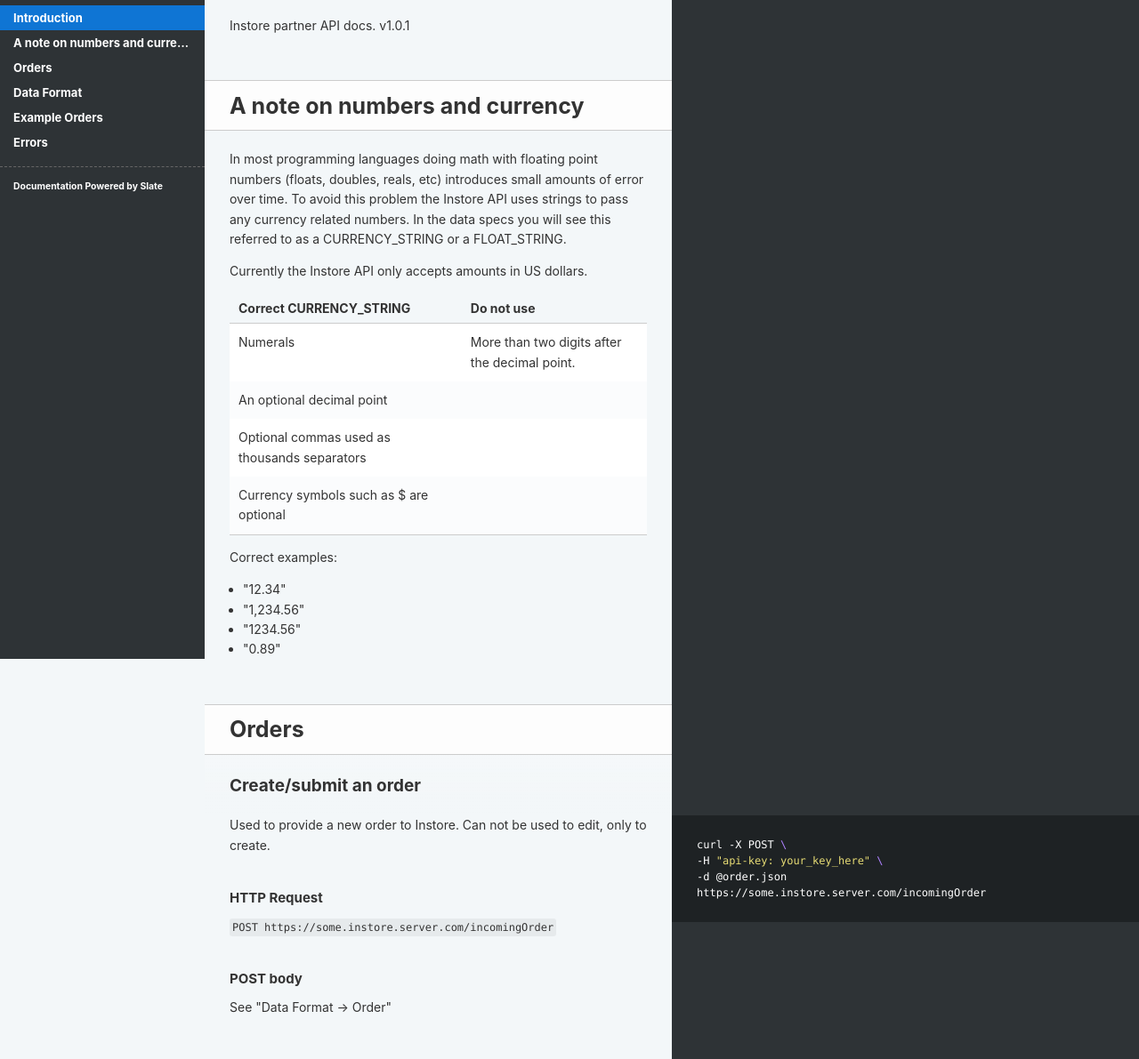
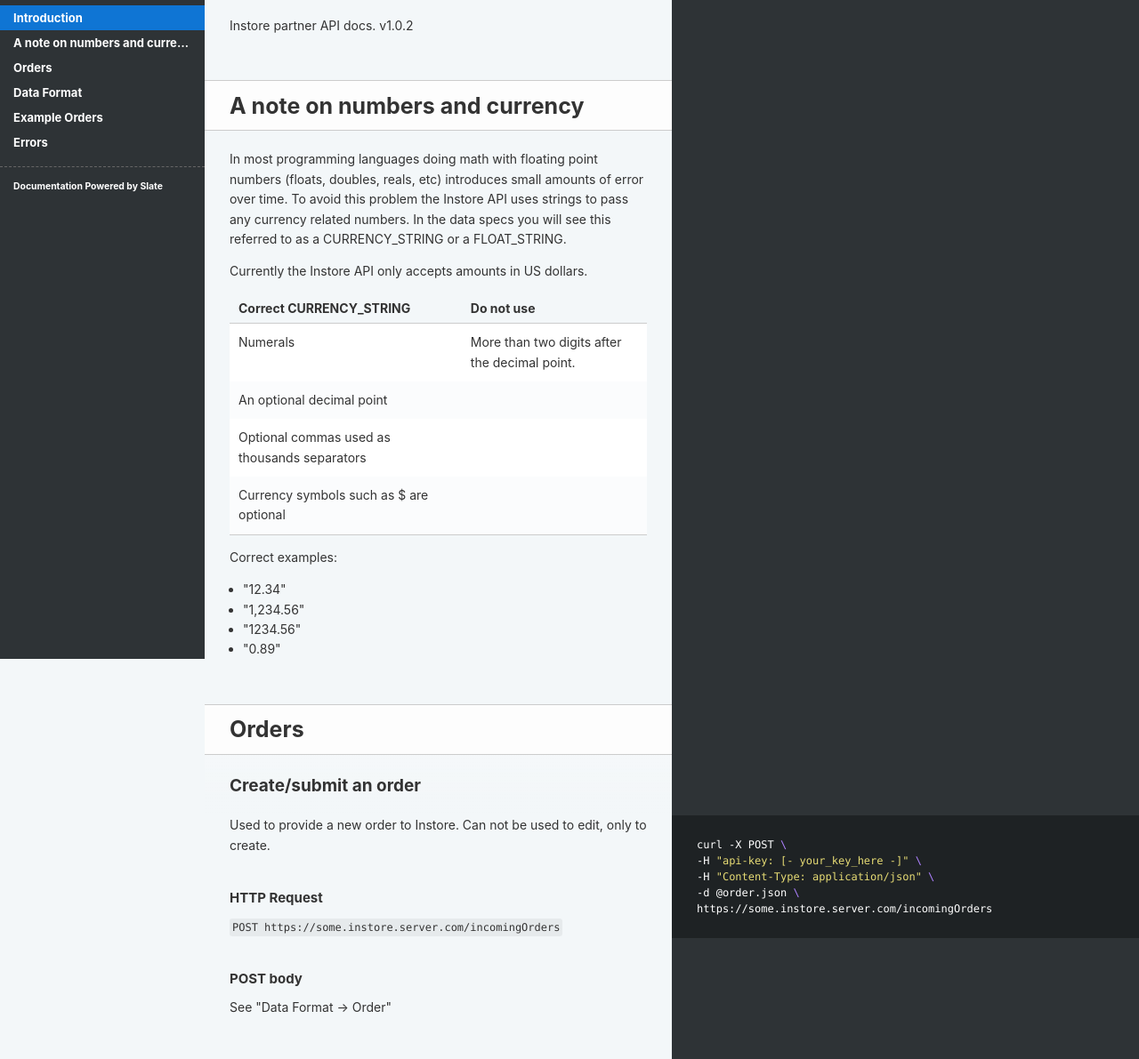
Before and after one commit to instore/instore.github.io, a plain HTML site: page index.html in a window 1280 px wide. Shown: the part 59-1250 px from the top of the page at 89% size. Drawn offline with Linux system fonts and the light colour scheme.

Commit message:
Docs version 1.0.2.  Fixed a few minor typo style problems with the example curl.

```diff
--- a/index.html
+++ b/index.html
@@ -278,7 +278,7 @@
       <div class="dark-box"></div>
       <div class="content">
         <h1 id='introduction'>Introduction</h1>
-<p>Instore partner API docs.  v1.0.1</p>
+<p>Instore partner API docs.  v1.0.2</p>
 <h1 id='a-note-on-numbers-and-currency'>A note on numbers and currency</h1>
 <p>In most programming languages doing math with floating point numbers (floats, doubles, reals, etc) introduces small amounts of error over time.  To avoid this problem the Instore API uses strings to pass any currency related numbers.  In the data specs you will see this referred to as a CURRENCY_STRING or a FLOAT_STRING.</p>
 
@@ -317,13 +317,14 @@
 <li>&quot;0.89&quot;</li>
 </ul>
 <h1 id='orders'>Orders</h1><h2 id='create-submit-an-order'>Create/submit an order</h2><pre class="highlight shell tab-shell"><code>curl -X POST <span class="se">\</span>
--H <span class="s2">"api-key: your_key_here"</span> <span class="se">\</span>
--d @order.json
-https://some.instore.server.com/incomingOrder
+-H <span class="s2">"api-key: [- your_key_here -]"</span> <span class="se">\</span>
+-H <span class="s2">"Content-Type: application/json"</span> <span class="se">\</span>
+-d @order.json <span class="se">\</span>
+https://some.instore.server.com/incomingOrders
 </code></pre>
 <p>Used to provide a new order to Instore.  Can not be used to edit, only to create.</p>
 <h3 id='http-request'>HTTP Request</h3>
-<p><code>POST https://some.instore.server.com/incomingOrder</code></p>
+<p><code>POST https://some.instore.server.com/incomingOrders</code></p>
 <h3 id='post-body'>POST body</h3>
 <p>See &quot;Data Format -&gt; Order&quot;</p>
 <h1 id='data-format'>Data Format</h1><h2 id='applieddiscount'>AppliedDiscount</h2><pre class="highlight shell tab-shell"><code><span class="o">{</span>
```
